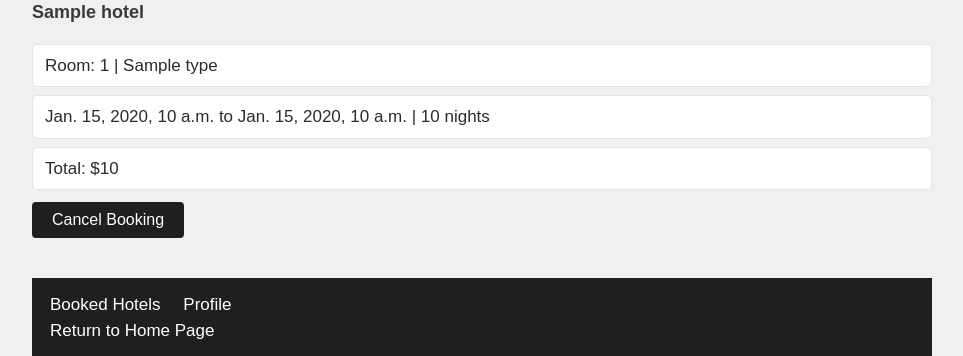
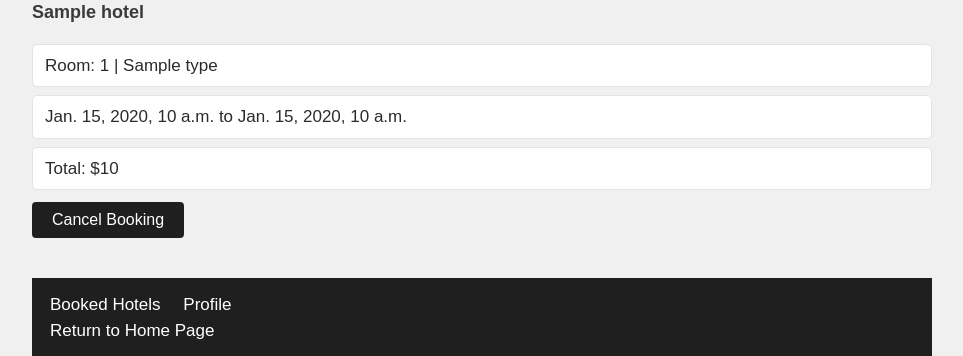
Before and after one commit to T-codel/cs412, a Django app: template project/templates/project/cancel_room.html in a window 1280 px wide. Shown: the part 335-691 px from the top of the page, without its empty margins (158-1121 px from the left). Run offline with Django 5.2, Linux system fonts and the light colour scheme; tables that the repository leaves empty hold one stand-in row (values such as "Sample post"); the template is opened without the code that fills it: values that come from a table or form of the project are taken from there, most other values are stand-ins (such as "Sample title", 1, 10 or a date in 2020).

Commit message:
minor text issue

```diff
--- a/project/templates/project/cancel_room.html
+++ b/project/templates/project/cancel_room.html
@@ -21,7 +21,7 @@ Page for canceling a booking. This acts as a confirmation page.
     <h3>{{booking.room.hotel.name}}</h3>
     <div></div>
     <p>Room: {{booking.room.roomNum}} | {{booking.room.type}}</p>
-    <p>{{booking.startDate}} to {{booking.endDate}} | {{booking.get_num_nights}} nights </p>
+    <p>{{booking.startDate}} to {{booking.endDate}} </p>
     <p>Total: ${{booking.getPrice}}</p>
     <form method="POST">
         {% csrf_token %}
```
